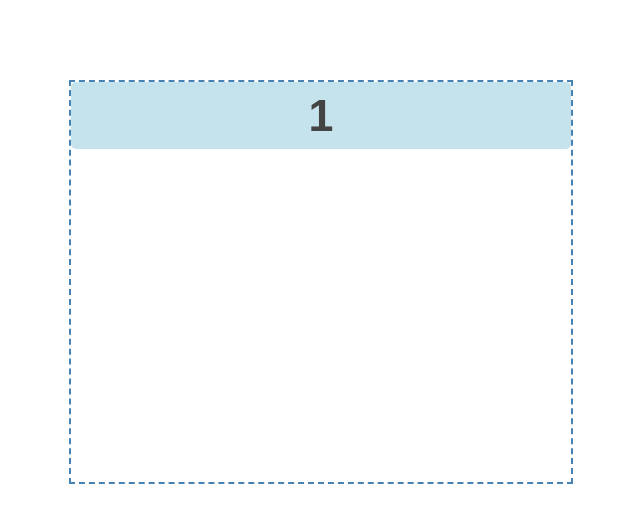
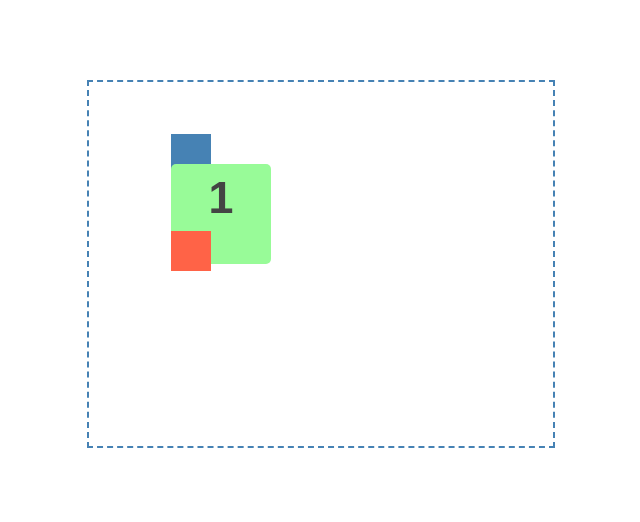
Before and after one commit to marcalmon/miprimersitioweb, a plain HTML site: page Index.html in a window 1280 px wide. Shown: the top 522 px of the page, without its empty margins (319-959 px from the left). Drawn offline with Linux system fonts and the light colour scheme.

Commit message:
probando position relative absolute fixed y before - after

```diff
--- a/Index.html
+++ b/Index.html
@@ -2,14 +2,18 @@
 <html>
 	<head>
 		<meta charset="utf-8">
-
+		<meta name="viewport" content="width=device-width, initial-scale=1, maximum-scale=1">
 		<title>Mi Primer Sitio Web</title>
 		<link rel="stylesheet" type="text/css" href="css/styles.css">
 	</head>
 	<body>
 
 		<section>
+
 			<div class="uno">1</div>
+			<!-- <div class="dos">2</div>
+			<div class="tres">3</div> -->
+
 		</section>
 		<!--<h1>HOLA MUNDO!</h1>
 		<h2>HOLA MUNDO!</h2>
--- a/css/styles.css
+++ b/css/styles.css
@@ -9,9 +9,12 @@ body{
 
 section{
 	border: 2px dashed steelblue;
-	width: 500px;
-	height: 400px;
+	padding: 2em;
+	width: 400px;
+	height: 300px;
 	margin: 5em auto;
+	/*display: table;
+	position: relative;*/
 }
 
 div{
@@ -23,6 +26,68 @@ div{
 	padding: -5em;
 	text-align: center;
 	background: rgba(173, 216, 230, .7);
+	width: 100px;
+	height: 100px;
+	position: relative;
 }
 
 /*Posicionamiento*/
+/*Relative
+
+.uno{
+	position: relative;
+	top: 50%;
+	transform: translateY(-50%);
+}*/
+
+/*Absolute
+
+.uno{
+	position: absolute;
+	top: 0px;
+	left: 0px;
+}*/
+
+/*Fixed
+
+.uno{
+	position: fixed;
+}*/
+
+/*z-index*/
+
+.uno{
+	background: palegreen;
+	top: 50px;
+	left: 50px;
+	/*z-index: 30;*/
+}
+
+.uno:before, .uno:after{
+	content: "";
+	display: block;
+	width: 40px;
+	height: 40px;
+	background: tomato;
+	position: absolute;
+}
+
+.uno:before{
+	background: steelblue;
+	top: -30px;
+	z-index: -1;
+}
+
+.dos{
+	background: tomato;
+	top: 10px;
+	left: 100px;
+	z-index: 25;
+}
+
+.tres{
+	background: lightblue;
+	left: 150px;
+	top: -50px;
+	z-index: 20;
+}
```
